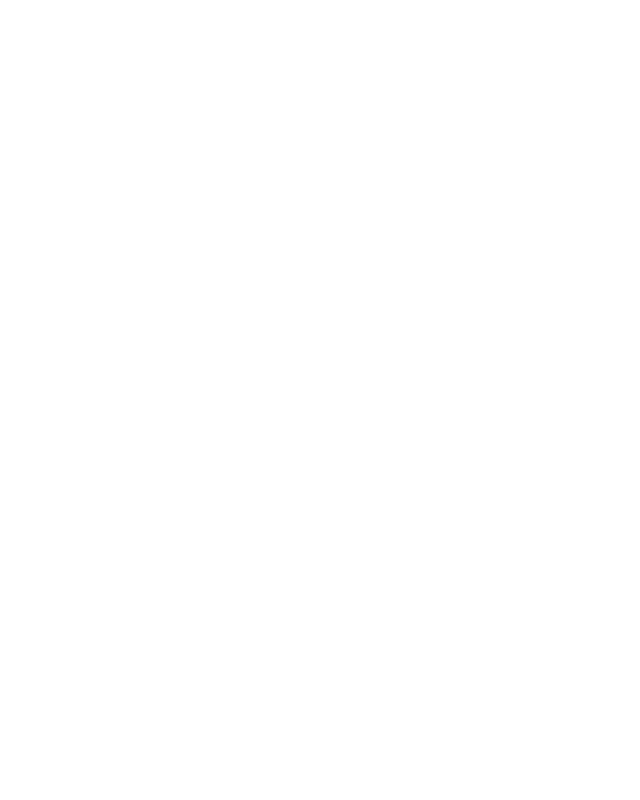
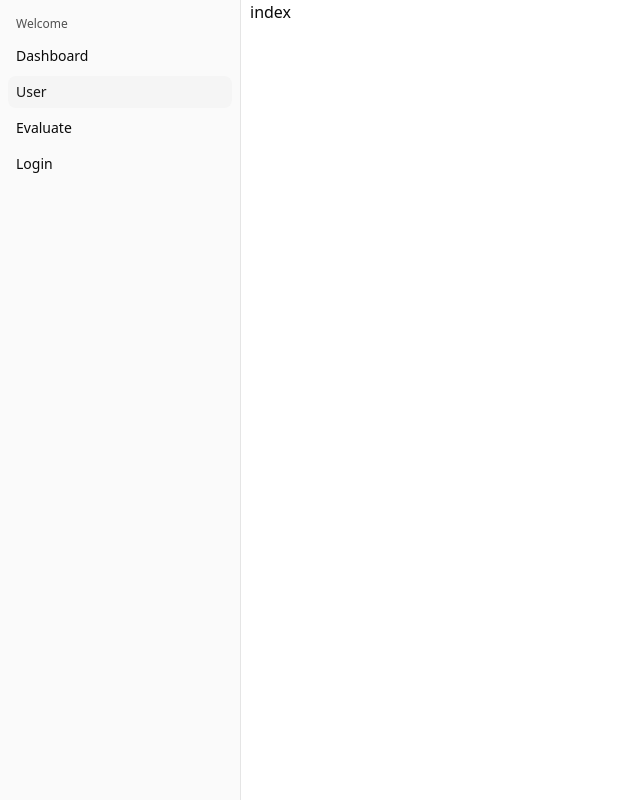
Before and after one commit to kenwrickespinosa/loan-approval-prediction, a React (Vite) app in the folder client/: page /users in a window 1280 px wide. Before the commit this address had no page. Shown: the whole page, without its empty margins (0-640 px from the left). Built offline with nearby package versions, Linux system fonts and the light colour scheme.

Commit message:
refactor(router): fix routing structure and apply proper layout using Outlet

```diff
--- a/client/src/App.jsx
+++ b/client/src/App.jsx
@@ -1,16 +1,23 @@
 import React from "react";
 import { BrowserRouter, Route, Routes } from "react-router-dom";
-import LoginForm from "./pages/home/LoginForm";
-import Dashboard from "./pages/dashboard/Dashboard";
+import LoginForm from "./pages/home";
+import Dashboard from "./pages/dashboard";
 import MainLayout from "./layouts/MainLayout";
+import User from "./pages/user";
+import Evaluate from "./pages/evaluate";
 
 function App() {
   return (
     <BrowserRouter>
       <Routes>
-        <Route path="/dashboard" element={<MainLayout />}>
-          <Route index element={<Dashboard />} />
+        {/* All routes that share MainLayout */}
+        <Route element={<MainLayout />}>
+          <Route path="/dashboard" element={<Dashboard />} />
+          <Route path="/users" element={<User />} />
+          <Route path="/evaluate" element={<Evaluate />} />
         </Route>
+
+        {/* Login page without layout */}
         <Route path="/" element={<LoginForm />} />
       </Routes>
     </BrowserRouter>
--- a/client/src/components/MainSidebar.jsx
+++ b/client/src/components/MainSidebar.jsx
@@ -15,6 +15,14 @@
   {
     title: "Dashboard",
     url: "/dashboard",
+  },
+  {
+    title: "User",
+    url: "/users"
+  },
+  {
+    title: "Evaluate",
+    url: "/evaluate"
   },
   {
     title: "Login",
--- /dev/null
+++ b/client/src/pages/evaluate/PredictionForm.jsx
@@ -0,0 +1,9 @@
+import React from 'react'
+
+function PredictionForm() {
+  return (
+    <div>PredictionForm</div>
+  )
+}
+
+export default PredictionForm
--- /dev/null
+++ b/client/src/pages/evaluate/index.jsx
@@ -0,0 +1,9 @@
+import React from 'react'
+
+function index() {
+  return (
+    <div>evaluate</div>
+  )
+}
+
+export default index
--- /dev/null
+++ b/client/src/pages/home/index.jsx
@@ -0,0 +1,12 @@
+import React from "react";
+import LoginForm from "./LoginForm";
+
+function index() {
+  return (
+    <div>
+      <LoginForm />
+    </div>
+  );
+}
+
+export default index;
--- /dev/null
+++ b/client/src/pages/user/UserForm.jsx
@@ -0,0 +1,13 @@
+import React from "react";
+
+function UserForm() {
+  return (
+    <div>
+      <form>
+
+      </form>
+    </div>
+  );
+}
+
+export default UserForm;
--- /dev/null
+++ b/client/src/pages/user/UsersList.jsx
@@ -0,0 +1,9 @@
+import React from 'react'
+
+function UsersList() {
+  return (
+    <div>UsersList</div>
+  )
+}
+
+export default UsersList
--- /dev/null
+++ b/client/src/pages/user/index.jsx
@@ -0,0 +1,9 @@
+import React from 'react'
+
+function index() {
+  return (
+    <div>index</div>
+  )
+}
+
+export default index
```
Also changed, not shown: client/src/pages/dashboard/index.jsx (renamed from client/src/pages/dashboard/Dashboard.jsx).
